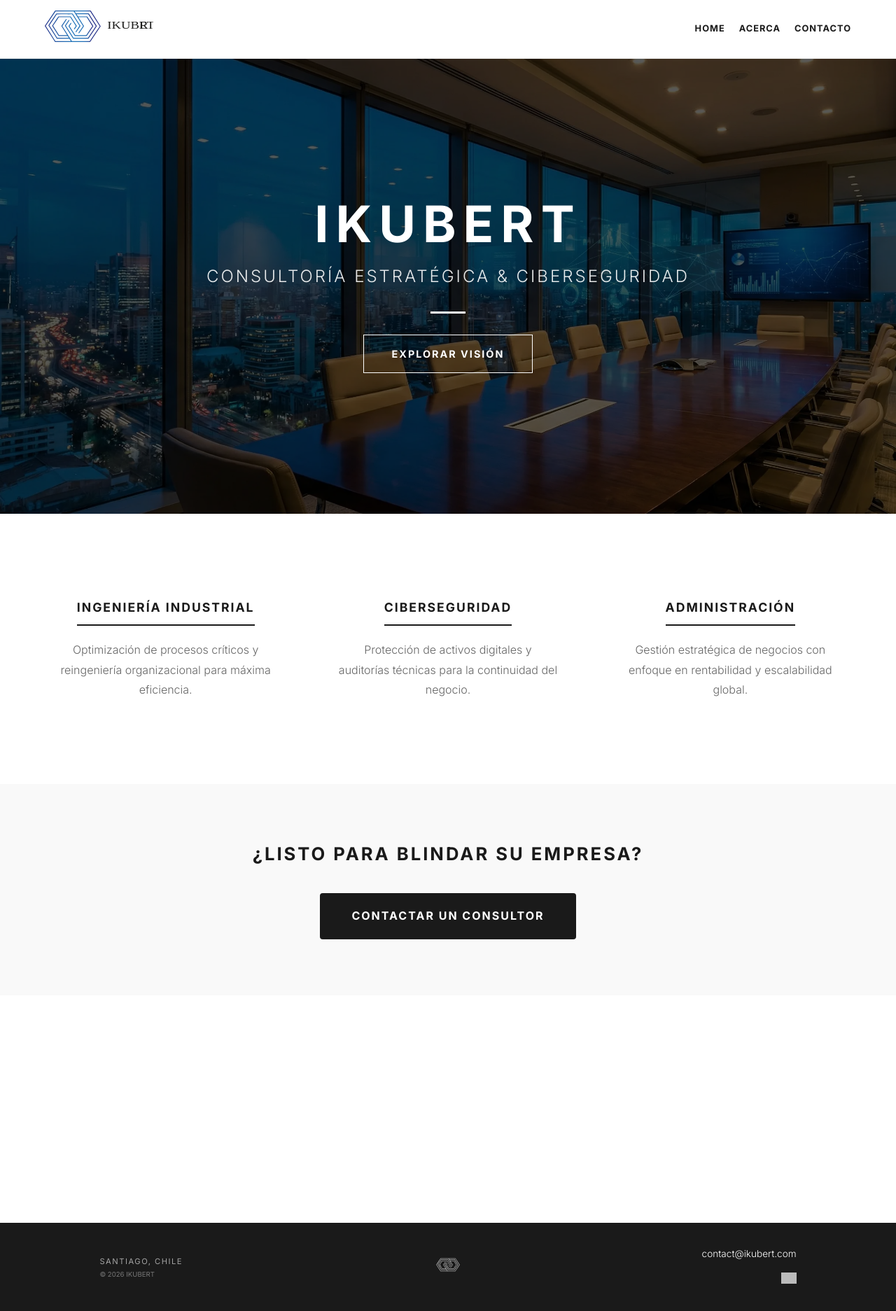
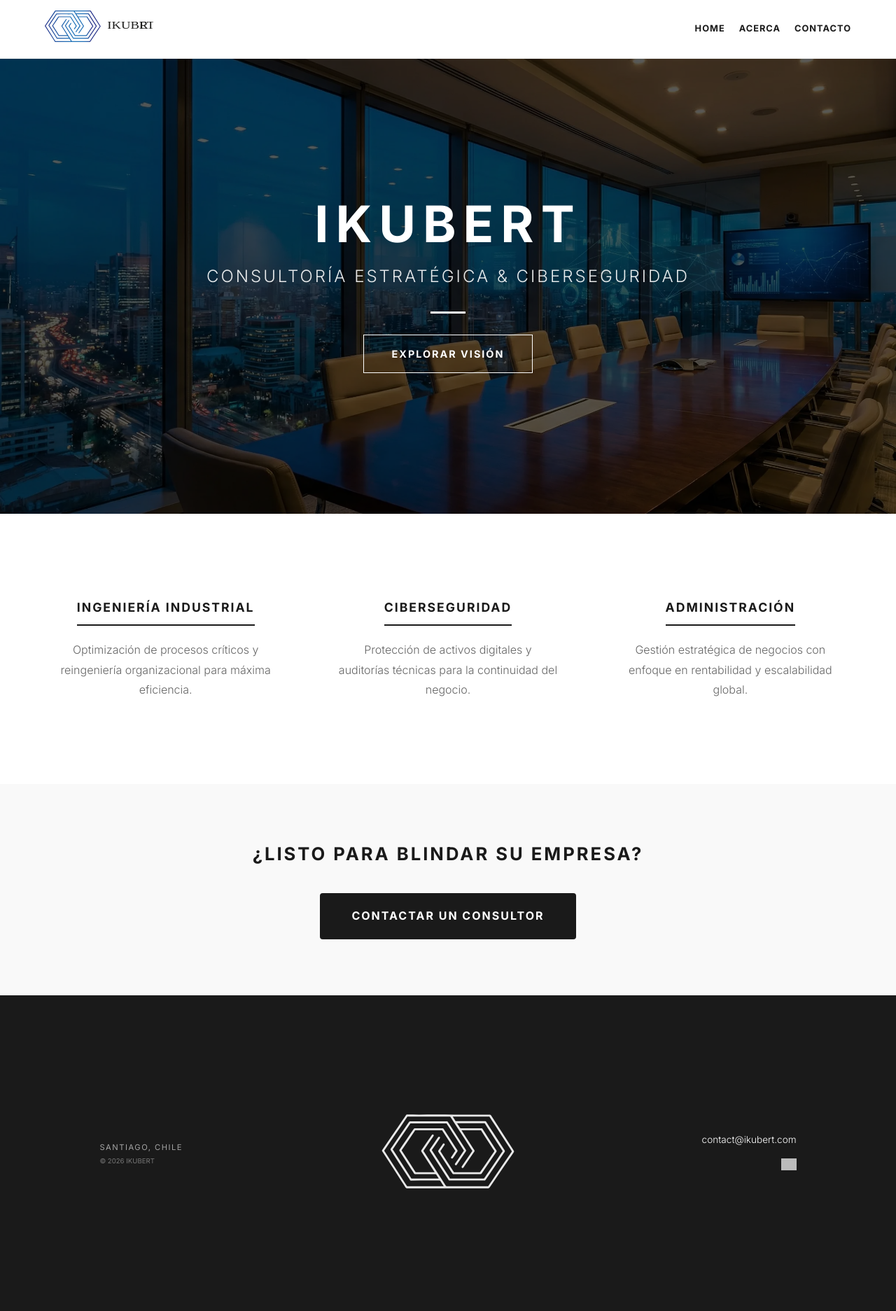
Before and after one commit to IKUBERT/ikubert.github.io, a Jekyll site: the page built from index.html, in a window 1280 px wide. Shown: the whole page at 70% size. Built offline with Jekyll 4.4.1, drawn with Linux system fonts in a browser that asks for light colours; grey boxes are pictures that could not be loaded.

Commit message:
Update default.html

```diff
--- a/_layouts/default.html
+++ b/_layouts/default.html
@@ -7,7 +7,7 @@
 
     <link rel="icon" type="image/svg+xml" href="{{ site.baseurl }}/src/logo-ikubert.svg">
     <link href="https://fonts.googleapis.com/css2?family=Inter:wght@300;400;700&display=swap" rel="stylesheet">
-    <link rel="stylesheet" href="{{ site.baseurl }}/style.css?v=5.0">
+    <link rel="stylesheet" href="{{ site.baseurl }}/style.css?v=6.0">
 </head>
 <body class="sticky-wrapper">
 
@@ -36,7 +36,7 @@
             </div>
 
             <div class="footer-col center">
-                <img src="{{ site.baseurl }}/src/logo-ikubert.abajo.svg" alt="IKUBERT" class="footer-logo-img" style="width: 220px; height: auto; filter: brightness(0) invert(1); opacity: 0.9;">
+                <img src="{{ site.baseurl }}/src/logo-ikubert.abajo.svg" alt="IKUBERT" class="footer-logo-img" style="width: 280px !important; height: auto !important; filter: brightness(0) invert(1); opacity: 0.9;">
             </div>
 
             <div class="footer-col right">
```
